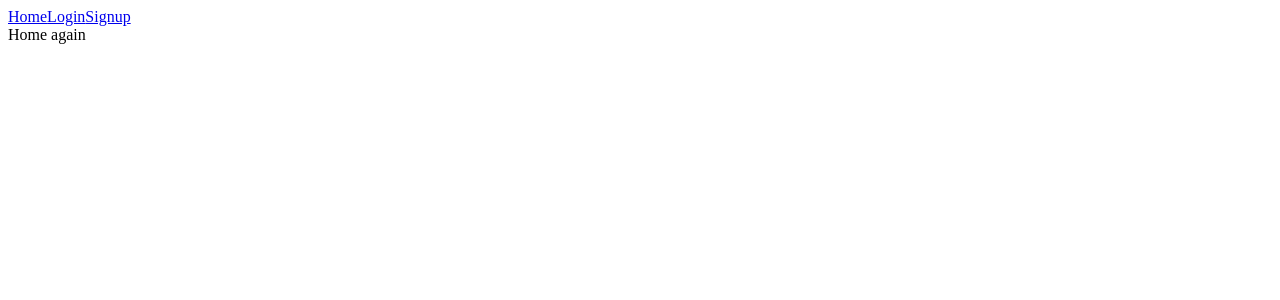
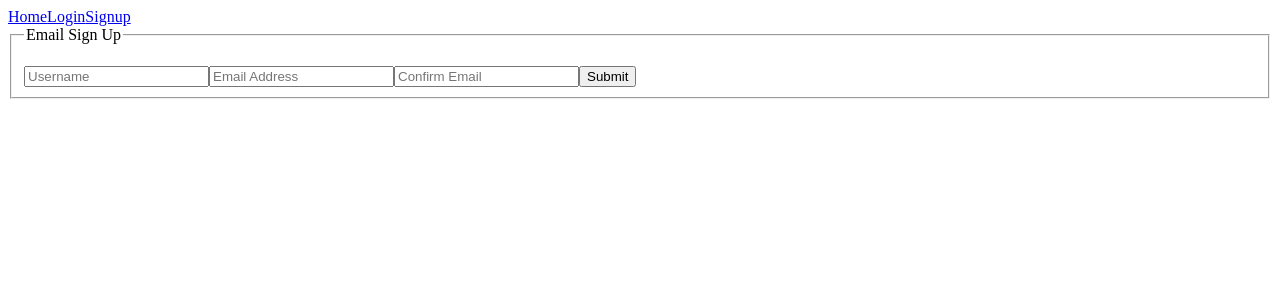
Before and after one commit to JoyMbugua/auth-app, a React app: page /email-signup in a window 1280 px wide. Shown: the top 300 px of the page. Built offline with nearby package versions, Linux system fonts and the light colour scheme; the HTML template or start-up script is replaced by a standard one.

Commit message:
changed name for email signup component

```diff
--- a/frontend/src/components/App.js
+++ b/frontend/src/components/App.js
@@ -1,6 +1,6 @@
 import React, { Component } from "react";
 import { Switch, Link, Route } from "react-router-dom";
-import Signup from "./Signup";
+import EmailSignup from "./EmailSignup";
 import OTPView from "./Otp";
 import Dashboard from "./Dashboard";
 import MagicLinkHandler from "./LinkHandler";
@@ -22,10 +22,10 @@ class App extends Component {
         </nav>
         <main>
           <Switch>
-            <Route exact path={"/signup/"} component={Signup} />
+            <Route exact path={"/email-signup/"} component={EmailSignup} />
             <Route exact path={"/verify/"} component={OTPView} />
             <Route exact path={"/dashboard/"} component={Dashboard} />
-            <Route exact path={"/verifyemail/"} component={ MagicLinkHandler} />
+            <Route exact path={"/verifyemail/"} component={MagicLinkHandler} />
             <Route path={"/"} render={() => <div>Home again</div>} />
           </Switch>
         </main>
--- a/frontend/src/components/Signup.js
+++ b/frontend/src/components/EmailSignup.js
@@ -44,7 +44,7 @@ class Signup extends Component {
         });
       }else{
           this.setState({
-              emailMismatch: "The two password fields didn’t match."
+              emailMismatch: "The two email fields didn’t match."
           })
       }
     } catch (error) {
@@ -60,7 +60,7 @@ class Signup extends Component {
         <form onSubmit={this.handleSubmit}>
           <CSRFToken />
           <fieldset>
-            <legend>Sign Up</legend>
+            <legend>Email Sign Up</legend>
             <p className="errormsg">{this.state.emailMismatch}</p>
             <input
               name="username"
```
Also changed, not shown: frontend/static/frontend/public/main.js.
